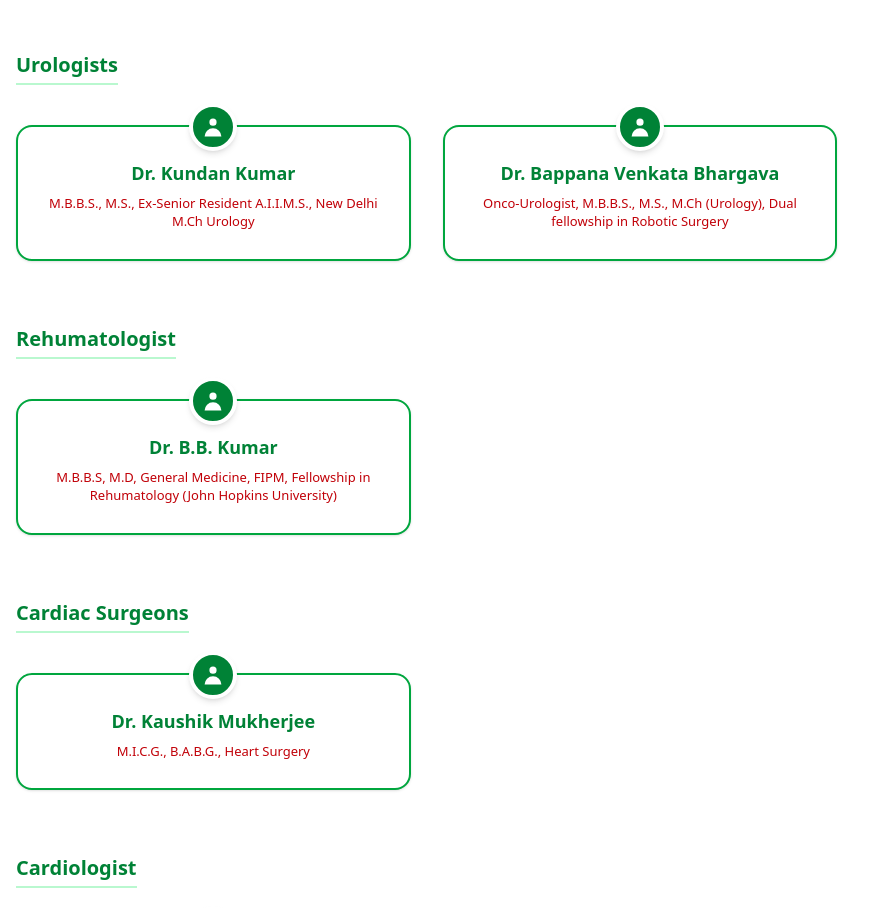
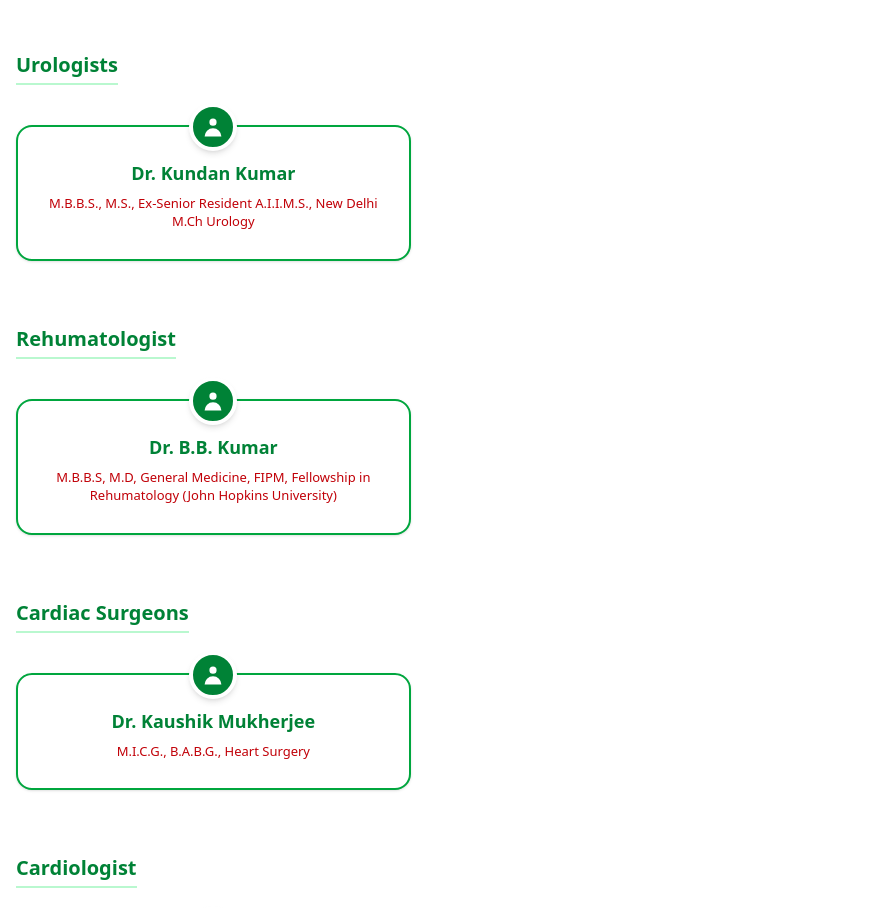
Before and after one commit to Suman-byte8/BRDC-Top-Diagnostic-Center-in-Malda, a Next.js app: page /our-doctors in a window 1280 px wide. Shown: the part 2120-3028 px from the top of the page, without its empty margins (0-884 px from the left). Built offline with nearby package versions, Linux system fonts and the light colour scheme.

Commit message:
update : comment out Dr. Bappana Venkata Bhargava (Urologist) from Doctors list and Appointment

```diff
--- a/src/app/data/dataAppointment.js
+++ b/src/app/data/dataAppointment.js
@@ -21,7 +21,7 @@ export const DOCTOR_MAP = {
     ],
     "Urologists": [
         "Dr. Kundan Kumar M.B.B.S., M.S., Ex-A.I.I.M.S., M.Ch Urology",
-        "Dr. Bappana Venkata Bhargava (Onco-Urologist) M.S., M.Ch"
+        // "Dr. Bappana Venkata Bhargava (Onco-Urologist) M.S., M.Ch"
     ],
     "Rheumatologist": [
         "Dr. B.B Kumar M.B.B.S, M.D, FIPM (John Hopkins Univ.)"
--- a/src/app/data/doctorsData.js
+++ b/src/app/data/doctorsData.js
@@ -81,11 +81,11 @@ export const doctorsData = [
         info: "M.B.B.S., M.S., Ex-Senior Resident A.I.I.M.S., New Delhi M.Ch Urology",
         timing: "",
       },
-      {
-        name: "Dr. Bappana Venkata Bhargava",
-        info: "Onco-Urologist, M.B.B.S., M.S., M.Ch (Urology), Dual fellowship in Robotic Surgery",
-        timing: "",
-      },
+      // {
+      //   name: "Dr. Bappana Venkata Bhargava",
+      //   info: "Onco-Urologist, M.B.B.S., M.S., M.Ch (Urology), Dual fellowship in Robotic Surgery",
+      //   timing: "",
+      // },
     ],
   },
   {
```
